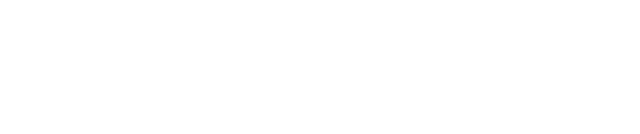
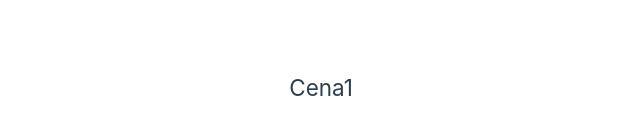
Before and after one commit to NEBULA1978/PROYECTO-VUE3-JAB, a Vue app: page / in a window 1280 px wide. Shown: the part 312-446 px from the top of the page, without its empty margins (287-927 px from the left). Built offline with nearby package versions, Linux system fonts and the light colour scheme.

Commit message:
Creamos contador que empiece en 1

```diff
--- a/src/App.vue
+++ b/src/App.vue
@@ -1,10 +1,12 @@
 <template>
-
+<h2>Cena{{ contador + 1 }}</h2>
 
 </template>
 
 <script setup>
-
+  import {ref} from "vue"
+  import{productos} from "./datos.js"
+  const contador=ref(0)
 </script>
 
 <style scoped>
--- a/src/datos.js
+++ b/src/datos.js
@@ -1,29 +1,30 @@
-export const productos=[
+// Array con diferentes objetos:
+export const productos = [
   {
     nombre: "ervigio",
     precio: 110,
     finDeSemana: true
-  },{
+  }, {
     nombre: "ATANAGILDO",
     precio: 125,
     finDeSemana: false
-  },{
+  }, {
     nombre: "LEOVIGILDO",
     precio: 73,
     finDeSemana: true
-  },{
+  }, {
     nombre: "ATAULFO",
     precio: 69,
     finDeSemana: true
-  },{
+  }, {
     nombre: "SISEBUTO",
     precio: 105,
     finDeSemana: false
-  },{
+  }, {
     nombre: "TEODORICO",
     precio: 112,
     finDeSemana: true
-  },{
+  }, {
     nombre: "RECESVINTO",
     precio: 71,
     finDeSemana: false
```
